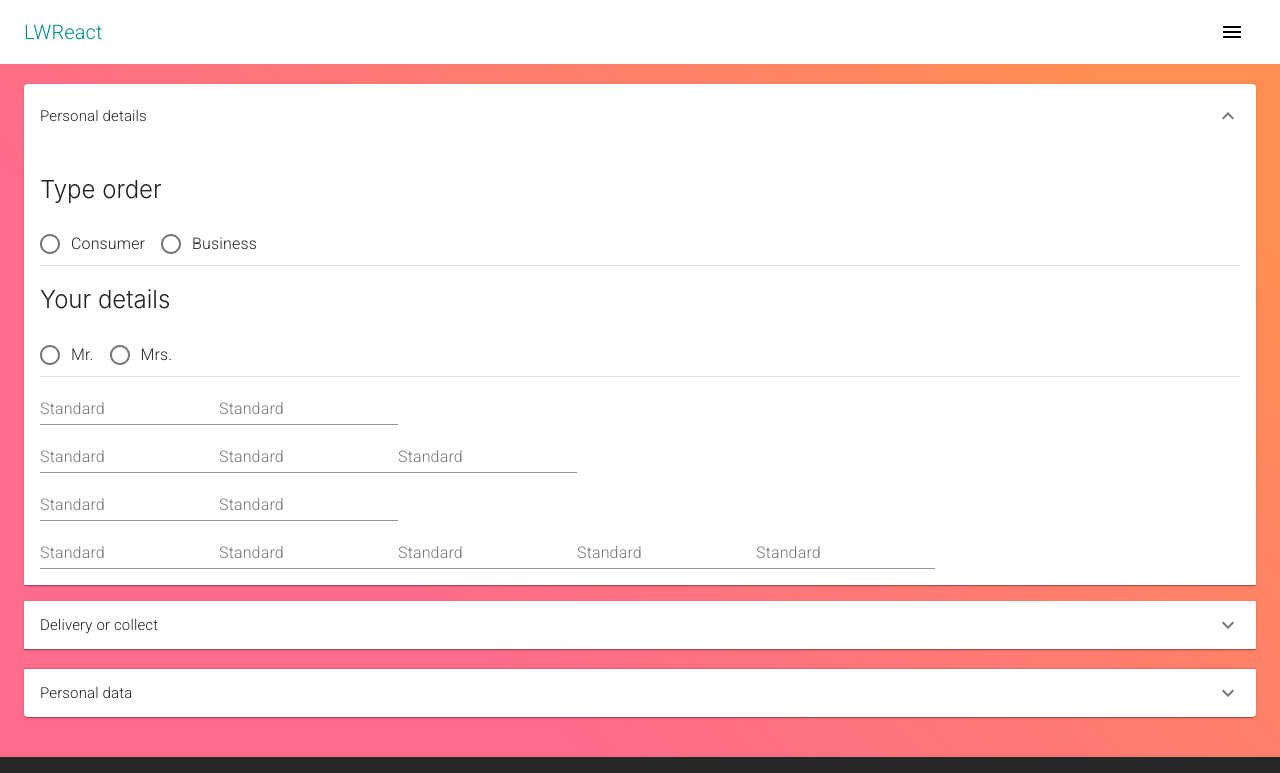
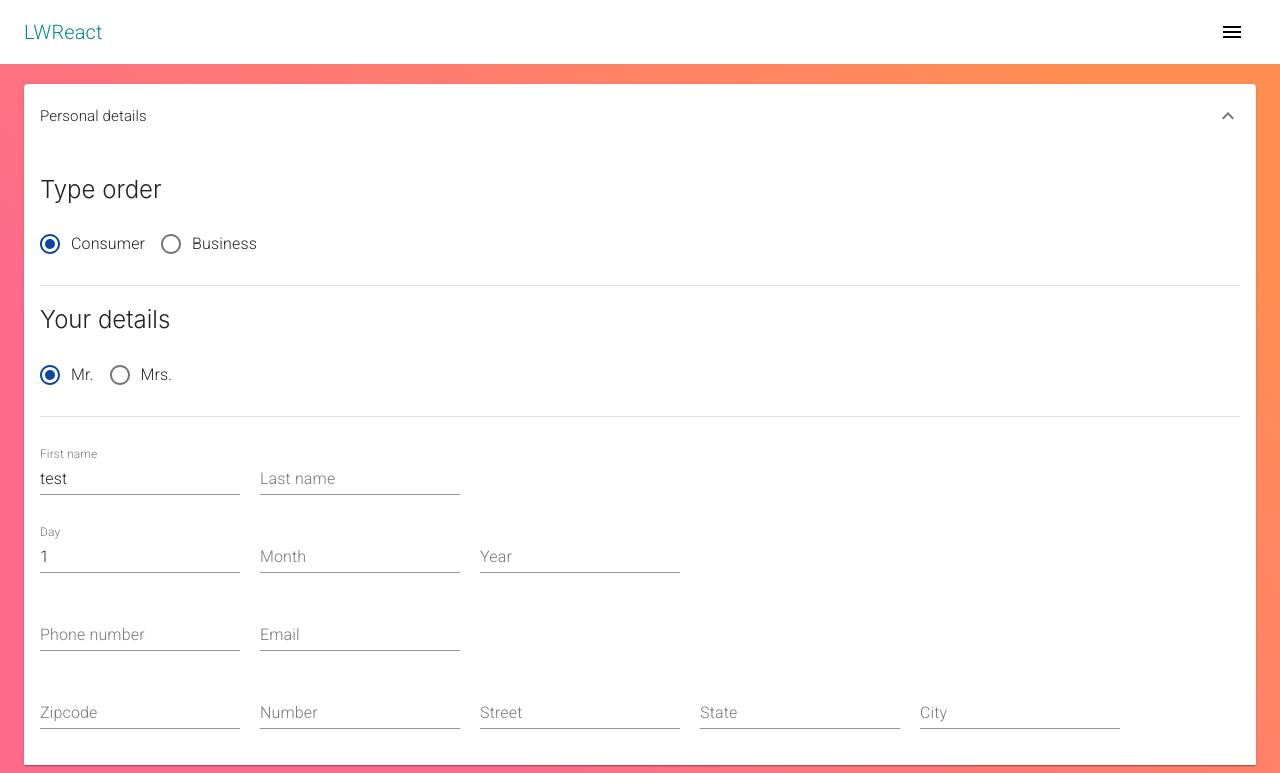
Before and after one commit to lwensveen/lwreact, a React (Create React App) app: page /examples/webshop/shop/customer-details in a window 1280 px wide. Shown: the top 773 px of the page. Built offline with nearby package versions, Linux system fonts and the light colour scheme.

Commit message:
setup form for checkout steps

```diff
--- a/src/components/webshop/checkout-steps/CustomerDetails.tsx
+++ b/src/components/webshop/checkout-steps/CustomerDetails.tsx
@@ -16,16 +16,11 @@ import ExpandMoreIcon from "@material-ui/icons/ExpandMore";
 import {Props} from "../../../containers/webshop/shop/CheckoutSteps";
 
 export default function CustomerDetails(props: Props): ReactElement {
-    const [value, setValue] = React.useState('female');
-
-    const handleChange = (event: React.ChangeEvent<HTMLInputElement>): void => {
-        setValue((event.target as HTMLInputElement).value);
-    };
-
+    /* TODO implement errors and validation */
     return (
         <ExpansionPanel className={props.classes.panelStyle}
                         expanded={props.expanded === 'panel2'}
-                        onChange={props.handleChange('panel2')}
+                        onChange={props.handlePanelChange('panel2')}
         >
             <ExpansionPanelSummary
                 expandIcon={<ExpandMoreIcon/>}
@@ -37,47 +32,104 @@ export default function CustomerDetails(props: Props): ReactElement {
             <ExpansionPanelDetails className={props.classes.details}>
                 <h2>Type order</h2>
 
-                <RadioGroup aria-label="type-order" name="type-order" value={value} onChange={handleChange} row>
+                <RadioGroup aria-label="type-order"
+                            name="typeOrder"
+                            value={props.form.typeOrder}
+                            onChange={props.handleFormChange}
+                            row
+                >
                     <FormControlLabel value="consumer" control={<Radio/>} label="Consumer"/>
                     <FormControlLabel value="business" control={<Radio/>} label="Business"/>
                 </RadioGroup>
 
-                <Divider/>
+                <Divider className={props.classes.divider}/>
 
                 <h2>Your details</h2>
 
-                <RadioGroup aria-label="gender" name="gender" value={value} onChange={handleChange} row>
+                <RadioGroup aria-label="gender"
+                            name="gender"
+                            value={props.form.gender}
+                            onChange={props.handleFormChange}
+                            row
+                >
                     <FormControlLabel value="Mr." control={<Radio/>} label="Mr."/>
                     <FormControlLabel value="Mrs." control={<Radio/>} label="Mrs."/>
                 </RadioGroup>
 
-                <Divider/>
+                <Divider className={props.classes.divider}/>
 
-                <div>
-                    <TextField id="standard-basic" label="Standard"/>
-                    <TextField id="standard-basic" label="Standard"/>
+                <div className={props.classes.fields}>
+                    <TextField id="firstName"
+                               name="firstName"
+                               value={props.form.firstName}
+                               onChange={props.handleFormChange}
+                               label="First name"
+                    />
+                    <TextField id="lastName"
+                               name="lastName"
+                               value={props.form.lastName}
+                               onChange={props.handleFormChange}
+                               label="Last name"
+                    />
                 </div>
 
-                <div>
-                    <TextField id="standard-basic" label="Standard"/>
-                    <TextField id="standard-basic" label="Standard"/>
-                    <TextField id="standard-basic" label="Standard"/>
+                <div className={props.classes.fields}>
+                    <TextField id="day" name="day"
+                               value={props.form.day}
+                               onChange={props.handleFormChange}
+                               label="Day"
+                    />
+                    <TextField id="month" name="month"
+                               value={props.form.month}
+                               onChange={props.handleFormChange} label="Month"
+                    />
+                    <TextField id="year" name="year"
+                               value={props.form.year}
+                               onChange={props.handleFormChange}
+                               label="Year"
+                    />
                 </div>
 
-                <div>
-                    <TextField id="standard-basic" label="Standard"/>
-                    <TextField id="standard-basic" label="Standard"/>
+                <div className={props.classes.fields}>
+                    <TextField id="mobile" name="mobile"
+                               value={props.form.mobile}
+                               onChange={props.handleFormChange}
+                               label="Phone number"
+                    />
+                    <TextField id="email" name="email"
+                               value={props.form.email}
+                               onChange={props.handleFormChange}
+                               label="Email"
+                    />
                 </div>
 
-                <div>
-                    <TextField id="standard-basic" label="Standard"/>
-                    <TextField id="standard-basic" label="Standard"/>
-                    <TextField id="standard-basic" label="Standard"/>
-                    <TextField id="standard-basic" label="Standard"/>
-                    <TextField id="standard-basic" label="Standard"/>
+                <div className={props.classes.fields}>
+                    <TextField id="zipcode" name="zipcode"
+                               value={props.form.zipcode}
+                               onChange={props.handleFormChange}
+                               label="Zipcode"
+                    />
+                    <TextField id="houseNumber" name="houseNumber"
+                               value={props.form.houseNumber}
+                               onChange={props.handleFormChange}
+                               label="Number"
+                    />
+                    <TextField id="street" name="street"
+                               value={props.form.street}
+                               onChange={props.handleFormChange}
+                               label="Street"
+                    />
+                    <TextField id="state" name="state"
+                               value={props.form.state}
+                               onChange={props.handleFormChange}
+                               label="State"
+                    />
+                    <TextField id="city" name="city"
+                               value={props.form.city}
+                               onChange={props.handleFormChange}
+                               label="City"
+                    />
                 </div>
-
-
             </ExpansionPanelDetails>
         </ExpansionPanel>
     )
--- a/src/components/webshop/checkout-steps/Delivery.tsx
+++ b/src/components/webshop/checkout-steps/Delivery.tsx
@@ -14,15 +14,11 @@ import ExpandMoreIcon from "@material-ui/icons/ExpandMore";
 import {Props} from "../../../containers/webshop/shop/CheckoutSteps";
 
 export default function Delivery(props: Props): React.ReactElement {
-    const [value, setValue] = React.useState('female');
-
-    const handleChange = (event: React.ChangeEvent<HTMLInputElement>) => {
-        setValue((event.target as HTMLInputElement).value);
-    };
-
     return (
-        <ExpansionPanel className={props.classes.panelStyle} expanded={props.expanded === 'panel3'}
-                        onChange={props.handleChange('panel3')}>
+        <ExpansionPanel className={props.classes.panelStyle}
+                        expanded={props.expanded === 'panel3'}
+                        onChange={props.handlePanelChange('panel3')}
+        >
             <ExpansionPanelSummary
                 expandIcon={<ExpandMoreIcon/>}
                 aria-controls="panel3bh-content"
@@ -31,9 +27,14 @@ export default function Delivery(props: Props): React.ReactElement {
                 <Typography className={props.classes.heading}>Delivery or collect</Typography>
             </ExpansionPanelSummary>
             <ExpansionPanelDetails>
-                <RadioGroup aria-label="delivery" name="delivery" value={value} onChange={handleChange} row>
-                    <FormControlLabel value="Delivery" control={<Radio/>} label="Delivery"/>
-                    <FormControlLabel value="Collect" control={<Radio/>} label="Collect"/>
+                <RadioGroup aria-label="delivery"
+                            name="delivery"
+                            value={props.form.delivery}
+                            onChange={props.handleFormChange}
+                            row
+                >
+                    <FormControlLabel value="delivery" control={<Radio/>} label="Delivery"/>
+                    <FormControlLabel value="collect" control={<Radio/>} label="Collect"/>
                 </RadioGroup>
             </ExpansionPanelDetails>
         </ExpansionPanel>
--- a/src/containers/webshop/shop/CheckoutSteps.tsx
+++ b/src/containers/webshop/shop/CheckoutSteps.tsx
@@ -1,7 +1,7 @@
-import React from "react";
+import React, {ChangeEvent, ReactElement, useState} from "react";
 
-import { Box, Container, createStyles, Theme } from "@material-ui/core";
-import { makeStyles } from "@material-ui/styles";
+import {Box, Container, createStyles, Theme} from "@material-ui/core";
+import {makeStyles} from "@material-ui/styles";
 import CustomerDetails from "../../../components/webshop/checkout-steps/CustomerDetails";
 import Delivery from "../../../components/webshop/checkout-steps/Delivery";
 import Confirm from "../../../components/webshop/checkout-steps/Confirm";
@@ -25,6 +25,15 @@ const useStyles = makeStyles((theme: Theme) =>
         },
         details: {
             display: 'block'
+        },
+        fields: {
+            '& > *': {
+                margin: '10px 20px 20px 0',
+                width: 200,
+            },
+        },
+        divider: {
+            margin: '20px 0'
         }
     }),
 );
@@ -32,25 +41,76 @@ const useStyles = makeStyles((theme: Theme) =>
 export interface Props {
     classes: any;
     expanded: string | false;
+    form: any;
 
-    handleChange(panel: string): any;
+    handleFormChange(event: ChangeEvent<HTMLInputElement>): any;
+
+    handlePanelChange(panel: string): any;
 }
 
 
-export default function CheckoutSteps(): React.ReactElement {
+export default function CheckoutSteps(): ReactElement {
     const classes = useStyles();
-    const [expanded, setExpanded] = React.useState<string | false>('panel2');
+    const [expanded, setExpanded] = useState<string | false>('panel2');
+    const today = new Date();
+    const date = today.getDate() + '-' + (today.getMonth() + 1) + '-' + today.getFullYear();
 
-    const handleChange = (panel: string) => (event: React.ChangeEvent<{}>, isExpanded: boolean): void => {
+    const [form, setForm] = useState({
+        typeOrder: 'consumer',
+        gender: 'Mr.',
+        firstName: 'test',
+        lastName: '',
+        day: '1',
+        month: '',
+        year: '',
+        phone: '',
+        email: '',
+        zipcode: '',
+        number: '',
+        street: '',
+        state: '',
+        city: '',
+        delivery: 'delivery',
+        date: date
+    } as { [name: string]: string | object });
+
+    const handleFormChange = (event: React.ChangeEvent<HTMLInputElement>): void => {
+        setForm({...form, [event.target.name]: (event.target as HTMLInputElement).value});
+    };
+
+    const handlePanelChange = (panel: string) => (event: React.ChangeEvent<{}>, isExpanded: boolean): void => {
         setExpanded(isExpanded ? panel : false);
+    };
+
+    const handleSubmit = (event: any): any => {
+        /* TODO create order send mail */
+        console.log('A name was submitted: ' + JSON.stringify(form));
+        event.preventDefault();
     };
 
     return (
         <Box className={classes.root}>
             <Container>
-                <CustomerDetails classes={classes} handleChange={handleChange} expanded={expanded}/>
-                <Delivery classes={classes} handleChange={handleChange} expanded={expanded}/>
-                <Confirm classes={classes} handleChange={handleChange} expanded={expanded}/>
+                <form onSubmit={handleSubmit}>
+                    <CustomerDetails classes={classes}
+                                     form={form}
+                                     handleFormChange={handleFormChange}
+                                     handlePanelChange={handlePanelChange}
+                                     expanded={expanded}
+                    />
+                    <Delivery classes={classes}
+                              form={form}
+                              handleFormChange={handleFormChange}
+                              handlePanelChange={handlePanelChange}
+                              expanded={expanded}
+                    />
+                    <Confirm classes={classes}
+                             form={form}
+                             handleFormChange={handleFormChange}
+                             handlePanelChange={handlePanelChange}
+                             expanded={expanded}
+                    />
+                </form>
             </Container>
         </Box>
     );
```
Also changed, not shown: src/components/webshop/checkout-steps/Confirm.tsx (+27 -4 lines).
